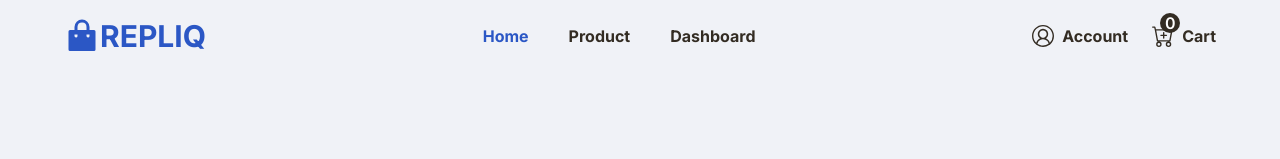
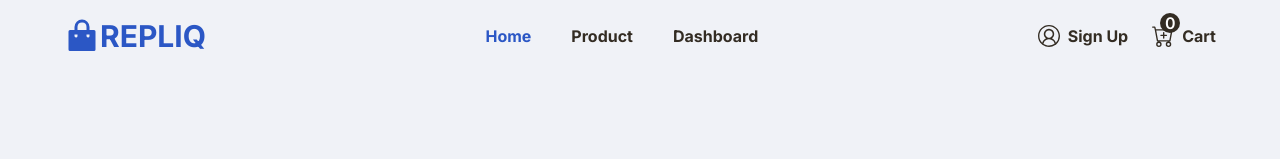
Before and after one commit to imtowhidulislam/repliqdemoporject, a Next.js app: page / in a window 1280 px wide. Shown: the top 159 px of the page. Built offline with nearby package versions, Linux system fonts and the light colour scheme; no server answers.

Commit message:
register page name changed with sign up text

```diff
--- a/src/components/common/Navbar.jsx
+++ b/src/components/common/Navbar.jsx
@@ -109,7 +109,7 @@ const NavbarMain = ({ params }) => {
                       <VscAccount className="pr-2 text-3xl" />
                     </span>
                   </span>
-                  Account
+                  Sign Up
                 </Link>
               </li>
               <li className="flex items-center gap-2 ">
@@ -211,7 +211,7 @@ const NavbarMain = ({ params }) => {
                       <span>
                         <VscAccount className="pr-2 text-2xl" />{" "}
                       </span>{" "}
-                      Account
+                      Sign Up
                     </Link>
                   </li>{" "}
                   <li className="flex items-center justify-start gap-2 py-2 font-bold navList">
```
